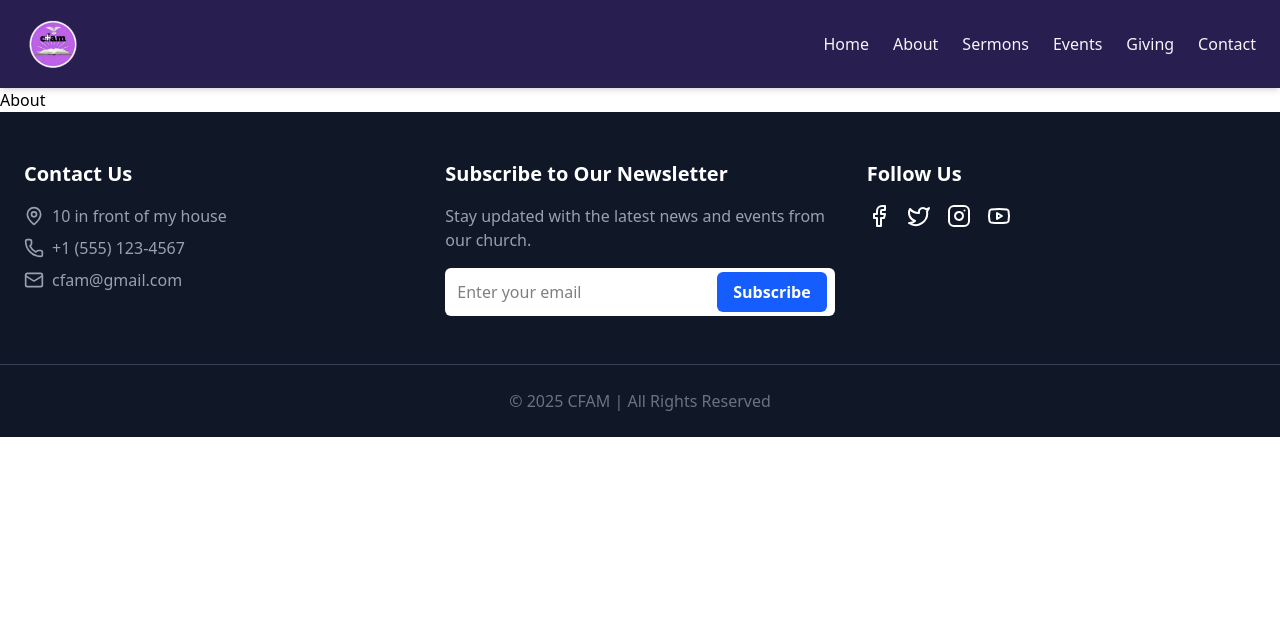
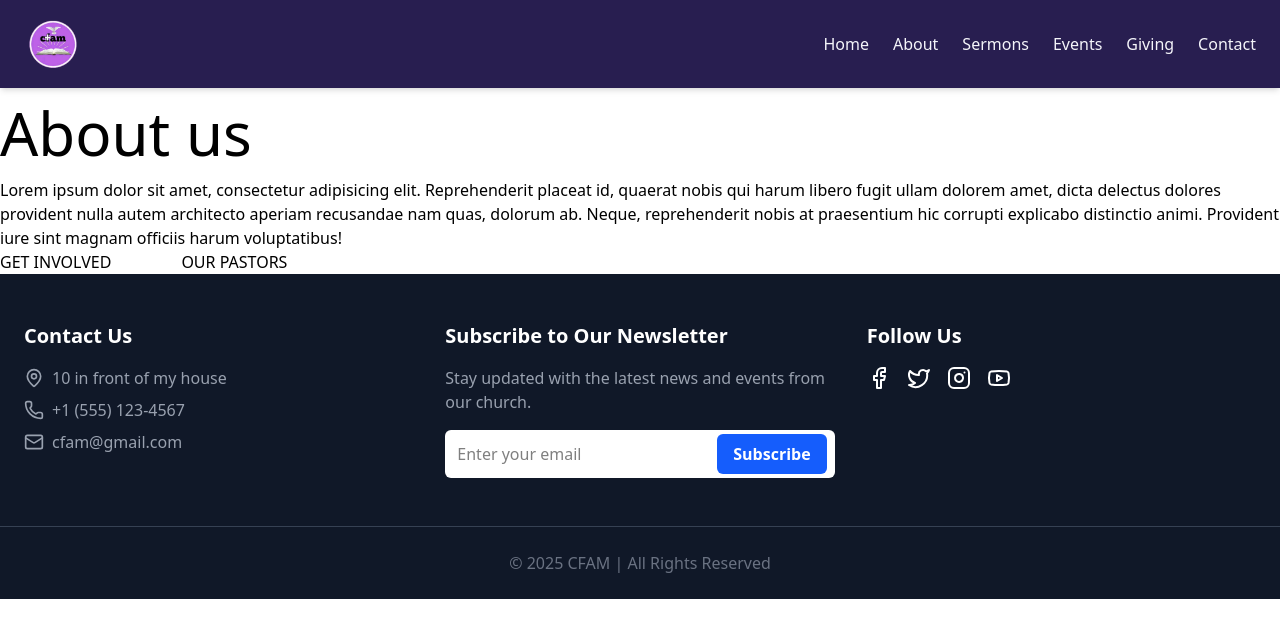
Before and after one commit to Alex-mfoniso/CFAM, a React (Vite) app in the folder frontend/: page /about in a window 1280 px wide. Shown: the top 638 px of the page. Built offline with nearby package versions, Linux system fonts and the light colour scheme.

Commit message:
Update About.jsx

```diff
--- a/frontend/src/pages/About.jsx
+++ b/frontend/src/pages/About.jsx
@@ -1,8 +1,16 @@
 import React from 'react'
+
 
 const About = () => {
   return (
-    <div>About</div>
+    <div>
+      <h1 className="text-[60px] text-[bold]">About us</h1>
+      <p>Lorem ipsum dolor sit amet, consectetur adipisicing elit. Reprehenderit placeat id, quaerat nobis qui harum libero fugit ullam dolorem amet, dicta delectus dolores provident nulla autem architecto aperiam recusandae nam quas, dolorum ab. Neque, reprehenderit nobis at praesentium hic corrupti explicabo distinctio animi. Provident iure sint magnam officiis harum voluptatibus!</p>
+      <div className="flex ">
+        <p>GET INVOLVED</p>
+        <p className='pl-[70px]'>OUR PASTORS</p>
+      </div>
+    </div>
   )
 }
 
```
